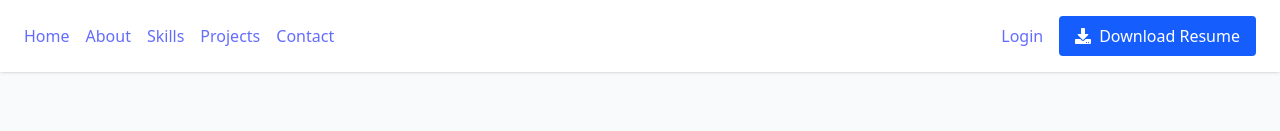
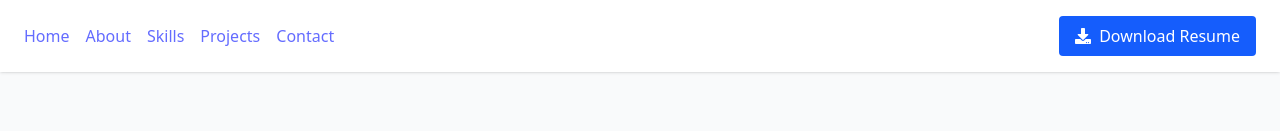
Before and after one commit to Nafiz12/portfolio-website, a React (Vite) app in the folder frontend/: page / in a window 1280 px wide. Shown: the top 131 px of the page. Built offline with nearby package versions, Linux system fonts and the light colour scheme.

Commit message:
hide the login button

```diff
--- a/frontend/src/components/Navbar.jsx
+++ b/frontend/src/components/Navbar.jsx
@@ -21,7 +21,7 @@ export default function Navbar() {
             to="/admin/login"
             className="text-blue-600 font-semibold hover:underline"
           >
-            Login
+            {/* Login */}
           </Link>
         <a
 
```
